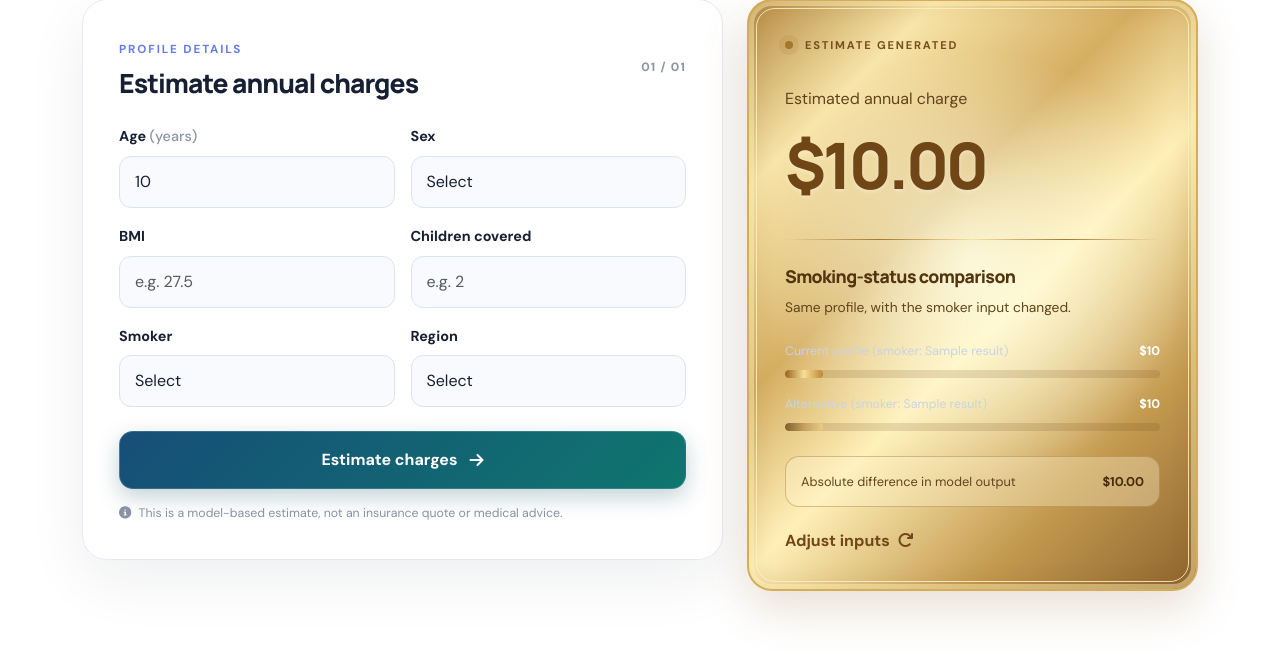
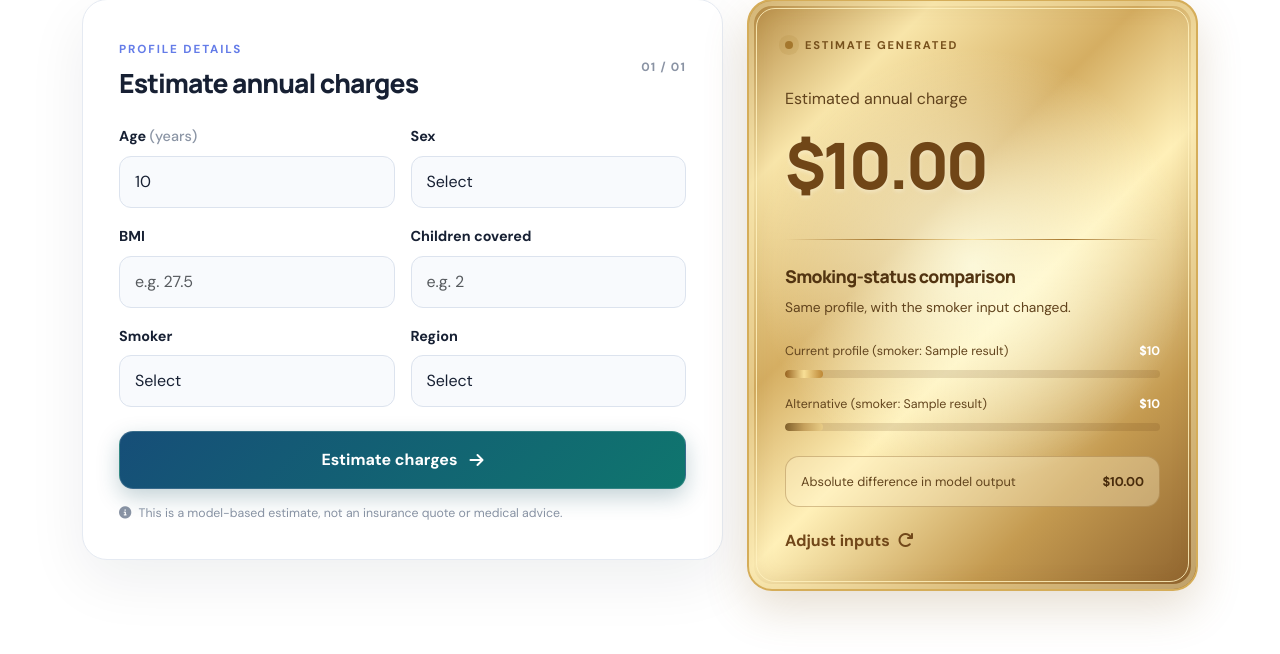
Before and after one commit to jineshpatil-creator/xgboostai, a Flask app: template templates/index.html in a window 1280 px wide. Shown: the part 1760-2414 px from the top of the page. Run offline with Flask 3, Linux system fonts and the light colour scheme; the template is opened without the code that fills it: most values are stand-ins (such as "Sample title", 1, 10 or a date in 2020); parts of the project's set-up code (start-up, migrations or seed data) failed here and were passed over.

Commit message:
Update style.css

```diff
--- a/static/css/style.css
+++ b/static/css/style.css
@@ -1338,3 +1338,13 @@ h1 span {
         transition: none !important;
     }
 }
+
+/* GOLD RESULT CARD - COMPARISON LABEL CONTRAST */
+
+.result-card .compare-line .d-flex {
+    color: #63451e !important;
+}
+
+.result-card .compare-line strong {
+    color: #ffffff !important;
+}
```
